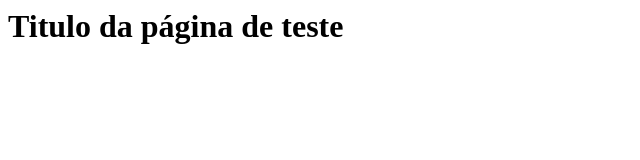
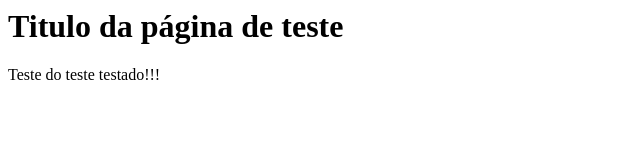
Before and after one commit to RuyCury/curso-git, a plain HTML site: page index.html in a window 1280 px wide. Shown: the whole page, without its empty margins (0-640 px from the left). Drawn offline with Linux system fonts and the light colour scheme.

Commit message:
Teste do modo interativo -i

```diff
--- a/index.html
+++ b/index.html
@@ -3,5 +3,6 @@
 		<h1>Titulo da página de teste</h1>
 	</head>
 	<body>
+		Teste do teste testado!!!
 	</body>
 </html>
```
